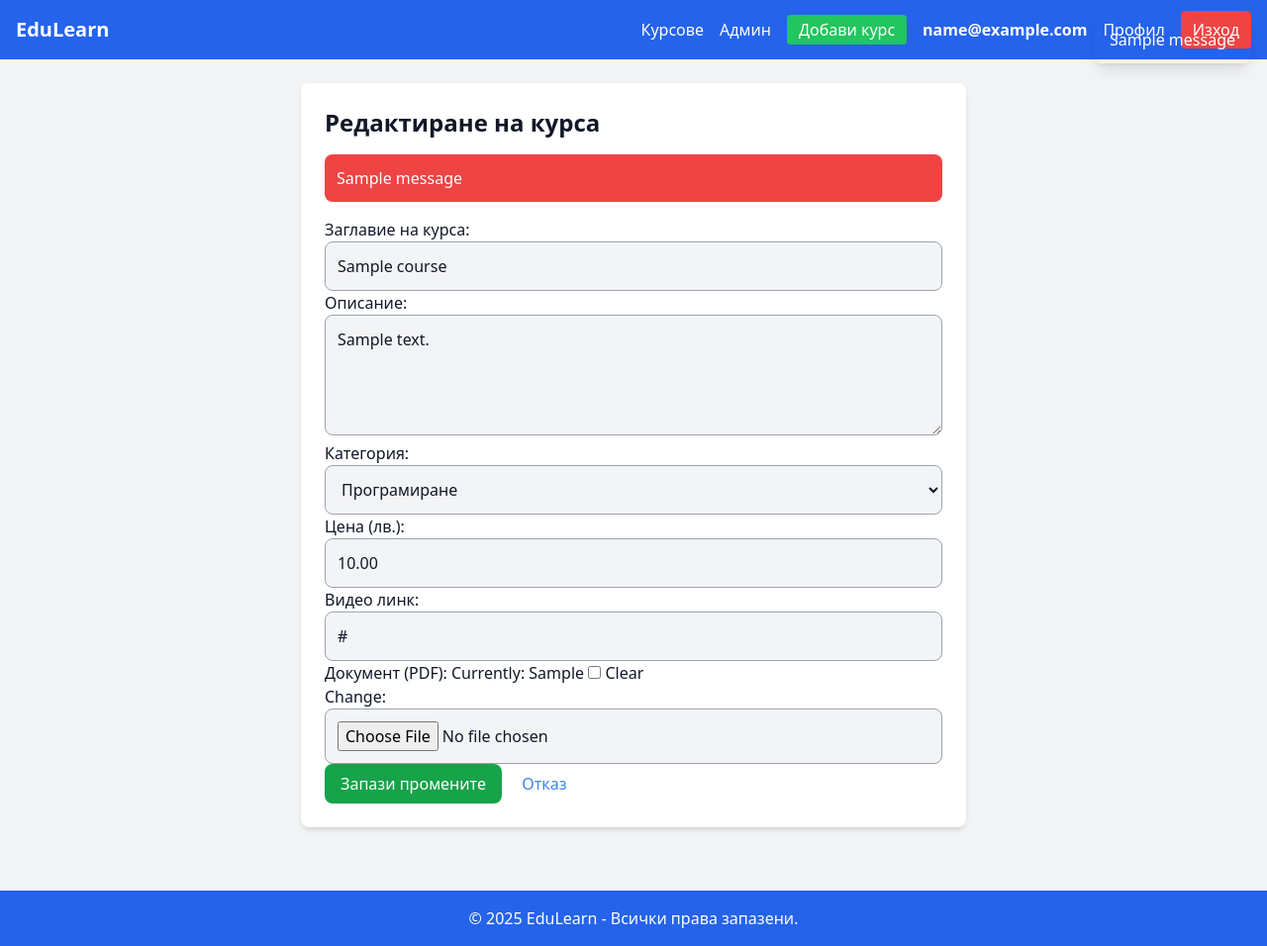
After one commit to vegaFlex/EduLearn, a Django app: page /edit/1/ in a window 1280 px wide. The commit adds this page. Shown: the whole page at 99% size. Run offline with Django 5.2, Linux system fonts and the light colour scheme; a user stored in the database is signed in; tables that the repository leaves empty hold one stand-in row (values such as "Sample post"); one stand-in notice (Sample message) is shown; style sheets or scripts are compiled from the project's sources.

Commit message:
Added course management: create form, upload videos and documents, edit and delete courses

```diff
--- a/EduLearn/settings.py
+++ b/EduLearn/settings.py
@@ -112,6 +112,8 @@ TIME_ZONE = 'Europe/Sofia'
 STATIC_URL = 'static/'
 STATICFILES_DIRS = [os.path.join(BASE_DIR, "static")]
 STATIC_ROOT = os.path.join(BASE_DIR, "staticfiles")
+MEDIA_URL = "/media/"
+MEDIA_ROOT = os.path.join(BASE_DIR, "media")
 
 DEFAULT_AUTO_FIELD = 'django.db.models.BigAutoField'
 
--- a/EduLearn/urls.py
+++ b/EduLearn/urls.py
@@ -2,14 +2,13 @@ from django.contrib import admin
 from django.urls import path
 from django.shortcuts import render
 from django.urls import include
-
-
-def index(request):
-    return render(request, "index.html")
-
+from django.conf import settings
+from django.conf.urls.static import static
+from courses.views import index
 
 urlpatterns = [
-    path("admin/", admin.site.urls),
-    path("", index, name="home"),
-    path("", include("courses.urls")),
-]
+                  path("admin/", admin.site.urls),
+                  path("", index, name="home"),  # Това пренасочва към  index.html
+                  # path("", courses_list, name="home"),  # Началната страница вече ще показва курсовете
+                  path("", include("courses.urls")),
+              ] + static(settings.MEDIA_URL, document_root=settings.MEDIA_ROOT)
--- a/courses/forms.py
+++ b/courses/forms.py
@@ -1,92 +1,10 @@
-# from django import forms
-# from django.contrib.auth.forms import UserCreationForm, AuthenticationForm
-# from .models import UserProfile
-#
-#
-# class UserRegistrationForm(UserCreationForm):
-#     email = forms.EmailField(required=True, label="Email")
-#
-#     class Meta:
-#         model = UserProfile
-#         fields = ["email", "password1", "password2", "role"]
-#
-#     def save(self, commit=True):
-#         user = super().save(commit=False)
-#         user.username = user.email  # Автоматично попълвам username с email
-#         if commit:
-#             user.save()
-#         return user
-#
-#
-# # class UserLoginForm(AuthenticationForm):
-# #     username = forms.EmailField(label="Email")
-#
-# class UserLoginForm(AuthenticationForm):
-#     username = forms.EmailField(widget=forms.EmailInput(attrs={
-#         'class': 'w-full px-4 py-3 border border-gray-400 bg-gray-100 text-gray-900 rounded-lg focus:outline-none focus:border-blue-500 focus:ring-2 focus:ring-blue-500',
-#         'placeholder': 'Email'
-#     }))
-
-# from django import forms
-# from django.contrib.auth.forms import UserCreationForm, AuthenticationForm
-# from .models import UserProfile
-#
-# class UserRegistrationForm(UserCreationForm):
-#     email = forms.EmailField(
-#         required=True,
-#         label="Имейл",
-#         widget=forms.EmailInput(attrs={
-#             'class': 'w-full px-4 py-3 border border-gray-400 bg-gray-100 text-gray-900 rounded-lg focus:outline-none focus:border-blue-500 focus:ring-2 focus:ring-blue-500',
-#             'placeholder': 'Въведете вашия имейл'
-#         })
-#     )
-#
-#     password1 = forms.CharField(
-#         label="Парола",
-#         widget=forms.PasswordInput(attrs={
-#             'class': 'w-full px-4 py-3 border border-gray-400 bg-gray-100 text-gray-900 rounded-lg focus:outline-none focus:border-blue-500 focus:ring-2 focus:ring-blue-500',
-#             'placeholder': 'Въведете парола'
-#         })
-#     )
-#
-#     password2 = forms.CharField(
-#         label="Повторете паролата",
-#         widget=forms.PasswordInput(attrs={
-#             'class': 'w-full px-4 py-3 border border-gray-400 bg-gray-100 text-gray-900 rounded-lg focus:outline-none focus:border-blue-500 focus:ring-2 focus:ring-blue-500',
-#             'placeholder': 'Повторете паролата'
-#         })
-#     )
-#
-#     role = forms.ChoiceField(
-#         choices=UserProfile.ROLE_CHOICES,
-#         label="Роля",
-#         widget=forms.Select(attrs={
-#             'class': 'w-full px-4 py-3 border border-gray-400 bg-gray-100 text-gray-900 rounded-lg focus:outline-none focus:border-blue-500 focus:ring-2 focus:ring-blue-500'
-#         })
-#     )
-#
-#     class Meta:
-#         model = UserProfile
-#         fields = ["email", "password1", "password2", "role"]
-#
-#     error_messages = {
-#         'password_mismatch': "Паролите не съвпадат! ❌",
-#     }
-#
-#     def save(self, commit=True):
-#         user = super().save(commit=False)
-#         user.username = user.email  # Автоматично попълвам username с email
-#         if commit:
-#             user.save()
-#         return user
-
-
-from django import forms
 from django.contrib.auth.forms import UserCreationForm, AuthenticationForm
 from .models import UserProfile
 from django.core.exceptions import ValidationError
 from django.utils.translation import gettext_lazy as _
 from django.contrib.auth.password_validation import validate_password
+from django import forms
+from .models import Course
 
 class UserRegistrationForm(UserCreationForm):
     email = forms.EmailField(
@@ -177,3 +95,87 @@ class UserLoginForm(AuthenticationForm):
         "invalid_login": "Грешен имейл или парола. ❌",
         "inactive": "Този акаунт е деактивиран! 🚫",
     }
+
+
+# class CourseForm(forms.ModelForm):
+#     video_url = forms.URLField(required=False, label="Видео линк", widget=forms.URLInput(attrs={
+#         'class': 'w-full px-4 py-3 border border-gray-400 bg-gray-100 text-gray-900 rounded-lg focus:outline-none focus:border-blue-500 focus:ring-2 focus:ring-blue-500',
+#         'placeholder': 'Въведете URL към видео (YouTube, Vimeo)'
+#     }))
+#
+#     document = forms.FileField(required=False, label="Документ (PDF)", widget=forms.ClearableFileInput(attrs={
+#         'class': 'w-full px-4 py-3 border border-gray-400 bg-gray-100 text-gray-900 rounded-lg focus:outline-none focus:border-blue-500 focus:ring-2 focus:ring-blue-500'
+#     }))
+#
+#     class Meta:
+#         model = Course
+#         fields = ["title", "description", "category", "price", "video_url", "document"]
+#         labels = {
+#             'title': 'Заглавие на курса',
+#             'description': 'Описание',
+#             'price': 'Цена (лв.)',
+#         }
+#         widgets = {
+#             'title': forms.TextInput(attrs={'class': 'w-full p-2 border rounded-lg'}),
+#             'description': forms.Textarea(attrs={'class': 'w-full p-2 border rounded-lg', 'rows': 4}),
+#             'price': forms.NumberInput(attrs={'class': 'w-full p-2 border rounded-lg'}),
+#         }
+
+
+
+class CourseForm(forms.ModelForm):
+    title = forms.CharField(
+        label="Заглавие на курса",
+        widget=forms.TextInput(attrs={
+            'class': 'w-full p-3 border border-gray-400 bg-gray-100 text-gray-900 rounded-lg focus:outline-none focus:border-blue-500 focus:ring-2 focus:ring-blue-500',
+            'placeholder': 'Въведете заглавие'
+        })
+    )
+
+    description = forms.CharField(
+        label="Описание",
+        widget=forms.Textarea(attrs={
+            'class': 'w-full p-3 border border-gray-400 bg-gray-100 text-gray-900 rounded-lg focus:outline-none focus:border-blue-500 focus:ring-2 focus:ring-blue-500',
+            'rows': 4,
+            'placeholder': 'Опишете курса'
+        })
+    )
+
+    category = forms.ChoiceField(
+        choices=Course.CATEGORY_CHOICES,
+        label="Категория",
+        widget=forms.Select(attrs={
+            'class': 'w-full p-3 border border-gray-400 bg-gray-100 text-gray-900 rounded-lg focus:outline-none focus:border-blue-500 focus:ring-2 focus:ring-blue-500'
+        })
+    )
+
+    price = forms.DecimalField(
+        label="Цена (лв.)",
+        max_digits=6,
+        decimal_places=2,
+        widget=forms.NumberInput(attrs={
+            'class': 'w-full p-3 border border-gray-400 bg-gray-100 text-gray-900 rounded-lg focus:outline-none focus:border-blue-500 focus:ring-2 focus:ring-blue-500',
+            'placeholder': 'Въведете цена (пример: 49.99)'
+        })
+    )
+
+    video_url = forms.URLField(
+        required=False,
+        label="Видео линк",
+        widget=forms.URLInput(attrs={
+            'class': 'w-full p-3 border border-gray-400 bg-gray-100 text-gray-900 rounded-lg focus:outline-none focus:border-blue-500 focus:ring-2 focus:ring-blue-500',
+            'placeholder': 'Въведете YouTube/Vimeo линк'
+        })
+    )
+
+    document = forms.FileField(
+        required=False,
+        label="Документ (PDF)",
+        widget=forms.ClearableFileInput(attrs={
+            'class': 'w-full p-3 border border-gray-400 bg-gray-100 text-gray-900 rounded-lg focus:outline-none focus:border-blue-500 focus:ring-2 focus:ring-blue-500 file:bg-blue-500 file:text-white file:px-4 file:py-2 file:rounded file:border-none file:cursor-pointer hover:file:bg-blue-700',
+        })
+    )
+
+    class Meta:
+        model = Course
+        fields = ["title", "description", "category", "price", "video_url", "document"]
--- a/courses/urls.py
+++ b/courses/urls.py
@@ -1,5 +1,5 @@
 from django.urls import path
-from .views import courses_list, register, login_view, logout_view, profile
+from .views import courses_list, register, login_view, logout_view, profile, create_course, course_detail, edit_course, delete_course
 
 urlpatterns = [
     path("courses/", courses_list, name="courses"),
@@ -7,4 +7,9 @@ urlpatterns = [
     path("login/", login_view, name="login"),
     path("logout/", logout_view, name="logout"),
     path("profile/", profile, name="profile"),
+    path("create/", create_course, name="create_course"),
+    path("courses/<int:course_id>/", course_detail, name="course_detail"),
+    path("edit/<int:course_id>/", edit_course, name="edit_course"),
+    path("delete/<int:course_id>/", delete_course, name="delete_course"),
+
 ]
--- a/courses/views.py
+++ b/courses/views.py
@@ -1,11 +1,15 @@
-from .models import Course
-from django.shortcuts import render, redirect
+from django.shortcuts import render, redirect, get_object_or_404
 from django.contrib.auth import login, logout, authenticate
 from .forms import UserRegistrationForm, UserLoginForm
 from django.contrib.auth.decorators import login_required
 from django.contrib import messages
 from django.contrib.auth import get_user_model
+from .models import Course
+from .forms import CourseForm
 
+
+def index(request):
+    return render(request, "index.html")  # ще използва index.html за начална страница
 
 def courses_list(request):
     courses = Course.objects.all()
@@ -29,21 +33,6 @@ def register(request):
     else:
         form = UserRegistrationForm()
     return render(request, "register.html", {"form": form})
-
-
-# def login_view(request):
-#     if request.method == "POST":
-#         form = UserLoginForm(data=request.POST)
-#         if form.is_valid():
-#             user = form.get_user()
-#             login(request, user)
-#             messages.success(request, f"Добре дошъл, {user.email}! 😊")
-#             return redirect("courses")
-#         else:
-#             messages.error(request, "Грешен email или парола. ❌")
-#     else:
-#         form = UserLoginForm()
-#     return render(request, "login.html", {"form": form})
 
 
 def login_view(request):
@@ -81,3 +70,68 @@ def logout_view(request):
 @login_required
 def profile(request):
     return render(request, "profile.html", {"user": request.user})
+
+
+@login_required
+def create_course(request):
+    #Само преподавателите могат да създават курсове
+    if request.user.role != 'teacher':
+        messages.error(request, "Само преподаватели могат да създават курсове! ❌")
+        return redirect("courses")
+
+    if request.method == "POST":
+        form = CourseForm(request.POST, request.FILES)  #Добавено request.FILES за качване на файлове
+        if form.is_valid():
+            course = form.save(commit=False)
+            course.creator = request.user  # Задавам текущия потребител като създател
+            course.save()
+            messages.success(request, "Курсът беше създаден успешно! ✅")
+            return redirect("courses")
+        else:
+            messages.error(request, "Моля, поправете грешките във формата. ❌")
+    else:
+        form = CourseForm()
+
+    return render(request, "create_course.html", {"form": form})
+
+
+def course_detail(request, course_id):
+    course = get_object_or_404(Course, id=course_id)
+    return render(request, "course_detail.html", {"course": course})
+
+
+@login_required
+def edit_course(request, course_id):
+    course = get_object_or_404(Course, id=course_id)
+
+    if request.user != course.creator:
+        messages.error(request, "Нямате право да редактирате този курс! ❌")
+        return redirect("courses")
+
+    if request.method == "POST":
+        form = CourseForm(request.POST, request.FILES, instance=course)
+        if form.is_valid():
+            form.save()
+            messages.success(request, "Курсът беше успешно редактиран! ✅")
+            return redirect("courses")
+    else:
+        form = CourseForm(instance=course)
+
+    return render(request, "edit_course.html", {"form": form, "course": course})
+
+
+@login_required
+def delete_course(request, course_id):
+    course = get_object_or_404(Course, id=course_id)
+
+    # Проверявам дали текущият потребител е създателят на курса
+    if request.user != course.creator:
+        messages.error(request, "Нямате право да изтривате този курс! ❌")
+        return redirect("courses")
+
+    if request.method == "POST":
+        course.delete()
+        messages.success(request, "Курсът беше успешно изтрит! 🗑")
+        return redirect("courses")
+
+    return render(request, "delete_course.html", {"course": course})
--- a/templates/base.html
+++ b/templates/base.html
@@ -1,51 +1,3 @@
-{#{% load static %}#}
-{#<!DOCTYPE html>#}
-{#<html lang="bg">#}
-{#<head>#}
-{#    <meta charset="UTF-8">#}
-{#    <meta name="viewport" content="width=device-width, initial-scale=1.0">#}
-{#    <title>{% block title %}EduLearn{% endblock %}</title>#}
-{#    <link href="{% static 'css/output.css' %}" rel="stylesheet">#}
-{##}
-{#</head>#}
-{#<body class="bg-gray-100 text-gray-900">#}
-{#<!-- Навигация -->#}
-{#<nav class="bg-blue-600 text-white p-4">#}
-{#    <div class="container mx-auto flex justify-between items-center">#}
-{#        <a href="{% url 'home' %}" class="text-xl font-bold">EduLearn</a>#}
-{#        <ul class="flex space-x-4">#}
-{#            <li><a href="{% url 'courses' %}" class="hover:underline">Курсове</a></li>#}
-{#            <li><a href="{% url 'admin:index' %}" class="hover:underline">Админ</a></li>#}
-{#        </ul>#}
-{#    </div>#}
-{#</nav>#}
-{##}
-{#<!-- Основно съдържание -->#}
-{#<div class="container mx-auto p-6">#}
-{#    {% block content %}{% endblock %}#}
-{#</div>#}
-{##}
-{#<!-- Футър -->#}
-{#<footer class="bg-blue-600 text-white text-center p-4 mt-10">#}
-{#    <p>&copy; 2025 EduLearn - Всички права запазени.</p>#}
-{#</footer>#}
-{#</body>#}
-{#{% if messages %}#}
-{#    <div class="fixed top-4 right-4 z-50">#}
-{#        {% for message in messages %}#}
-{#            <div class="mb-2 px-4 py-3 rounded-lg text-white shadow-lg#}
-{#                        {% if message.tags == 'success' %} bg-green-500#}
-{#                        {% elif message.tags == 'error' %} bg-red-500#}
-{#                        {% elif message.tags == 'info' %} bg-blue-500#}
-{#                        {% endif %}">#}
-{#                {{ message }}#}
-{#            </div>#}
-{#        {% endfor %}#}
-{#    </div>#}
-{#{% endif %}#}
-{##}
-{#</html>#}
-
 {% load static %}
 
 <!DOCTYPE html>
@@ -72,6 +24,7 @@
         {% endfor %}
     </div>
 {% endif %}
+
 <!-- Навигация -->
 <nav class="bg-blue-600 text-white p-4">
     <div class="container mx-auto flex justify-between items-center">
@@ -81,7 +34,13 @@
             <li><a href="{% url 'admin:index' %}" class="hover:underline">Админ</a></li>
 
             {% if request.user.is_authenticated %}
-                <!-- Показваме името на потребителя и бутон за изход -->
+                {% if request.user.role == "teacher" %}
+                    <li>
+                        <a href="{% url 'create_course' %}" class="bg-green-500 px-3 py-1 rounded hover:bg-green-700">
+                            Добави курс
+                        </a>
+                    </li>
+                {% endif %}
                 <li><span class="font-semibold">{{ request.user.email }}</span></li>
                 <li>
                     <a href="{% url 'profile' %}" class="hover:underline">Профил</a>
@@ -92,7 +51,6 @@
                     </a>
                 </li>
             {% else %}
-                <!-- Показваме бутони за вход и регистрация -->
                 <li>
                     <a href="{% url 'login' %}" class="bg-green-500 px-3 py-2 rounded hover:bg-green-700 transition">
                         Вход
@@ -105,6 +63,8 @@
                     </a>
                 </li>
             {% endif %}
+
+
         </ul>
     </div>
 </nav>
--- /dev/null
+++ b/templates/edit_course.html
@@ -0,0 +1,26 @@
+{% extends "base.html" %}
+
+{% block title %}Редактиране на курс{% endblock %}
+
+{% block content %}
+    <div class="max-w-2xl mx-auto bg-white p-6 rounded-lg shadow-md">
+        <h2 class="text-2xl font-bold mb-4">Редактиране на курса</h2>
+
+        {% if messages %}
+            {% for message in messages %}
+                <div class="p-3 mb-4 rounded-lg text-white {% if message.tags == 'success' %} bg-green-500 {% else %} bg-red-500 {% endif %}">
+                    {{ message }}
+                </div>
+            {% endfor %}
+        {% endif %}
+
+        <form method="post" enctype="multipart/form-data">
+            {% csrf_token %}
+            {{ form.as_p }}
+            <button type="submit" class="bg-green-600 text-white px-4 py-2 rounded-lg hover:bg-green-800">
+                Запази промените
+            </button>
+            <a href="{% url 'courses' %}" class="text-blue-500 ml-4">Отказ</a>
+        </form>
+    </div>
+{% endblock %}
```
Also changed, not shown: courses/models.py (+5 -24 lines), templates/course_detail.html (added, +18 -0 lines), templates/courses.html (+15 -1 lines), templates/create_course.html (added, +57 -0 lines), templates/delete_course.html (added, +26 -0 lines), templates/index.html (+16 -12 lines), courses/migrations/0004_course_document_course_video_url.py (added).
